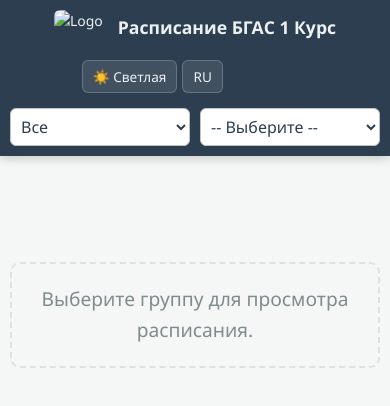
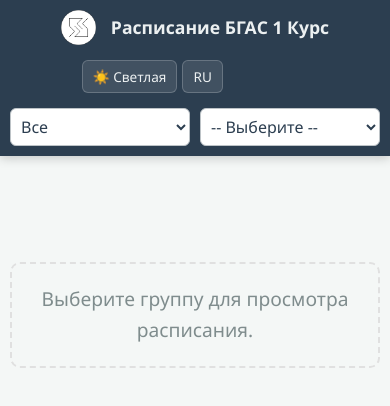
Before and after one commit to ffourtytwot/bsac-schedule, a website: page www/index.html in a window 390 px wide. Drawn offline with Linux system fonts and the light colour scheme; some packages are replaced by stand-ins of ours.

Commit message:
jpg to png logo fix

```diff
--- a/www/index.html
+++ b/www/index.html
@@ -10,7 +10,7 @@
 
     <header>
         <div class="header-left">
-            <img src="logo.jpg" alt="Logo" class="logo" id="secretLogo">
+            <img src="logo.png" alt="Logo" class="logo" id="secretLogo">
             <h1 id="uiTitle" data-i18n="title">Расписание БГАС</h1>
         </div>
 
```
